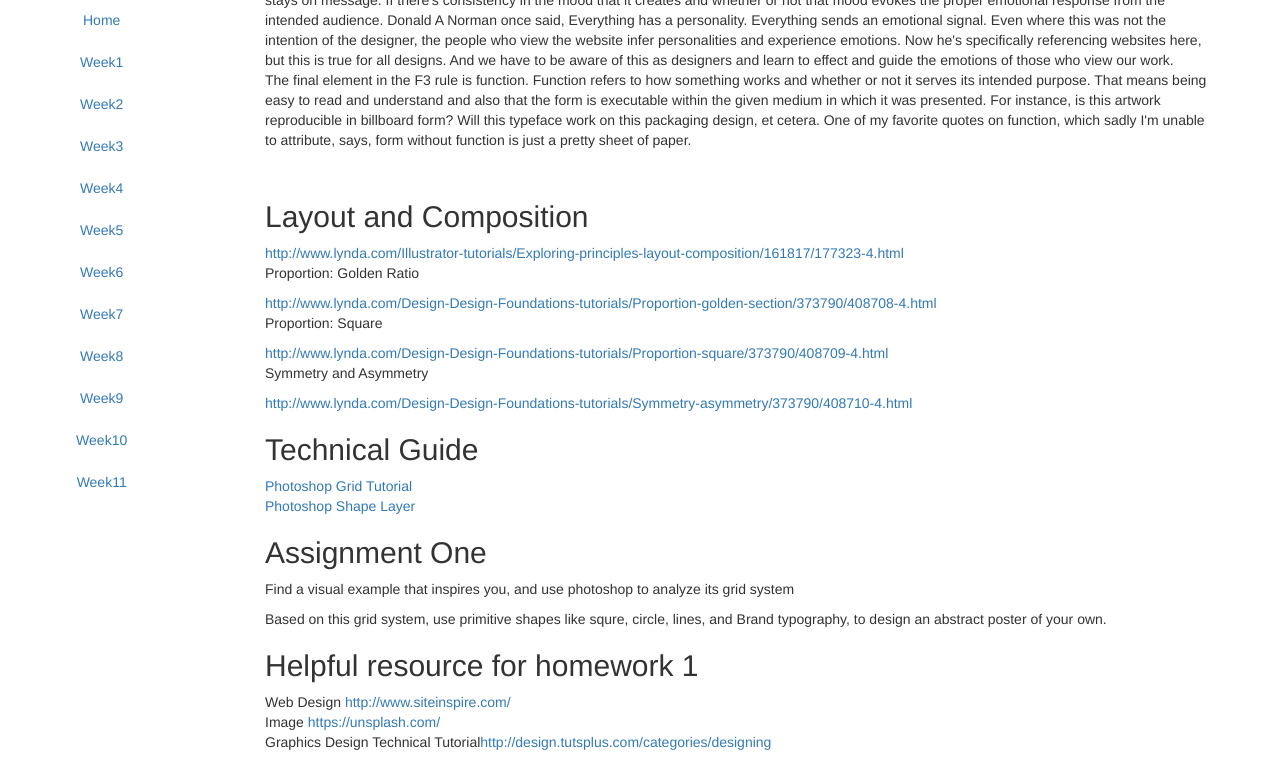
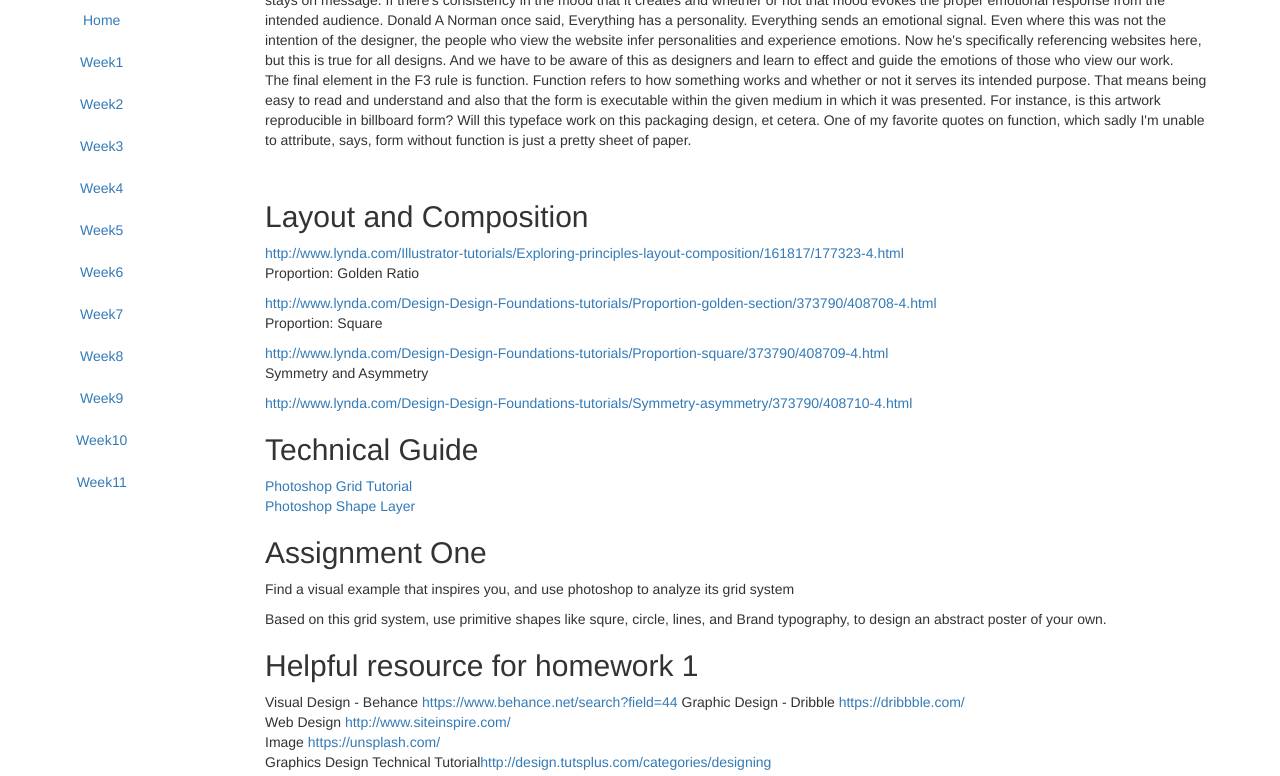
Before and after one commit to zhenzhenqi/MMA100, a Jekyll site: the page built from _posts/2015-03-01-week1.html, in a window 1280 px wide and 900 px high, scrolled down 679 px, cut to the strip 0-776 px from the top of the window. Built offline with Jekyll 4.4.1, drawn with Linux system fonts in a browser that asks for light colours; nearby versions of some CDN libraries.

Commit message:
week1 note

```diff
--- a/_posts/2015-03-01-week1.html
+++ b/_posts/2015-03-01-week1.html
@@ -48,6 +48,8 @@ The final element in the F3 rule is function. Function refers to how something w
 
 
 <h2>Helpful resource for homework 1</h2>
+Visual Design - Behance <a href="https://www.behance.net/search?field=44">https://www.behance.net/search?field=44</a>
+Graphic Design - Dribble <a href="https://dribbble.com/">https://dribbble.com/</a><br>
 Web Design <a href="http://siteinspire.com/">http://www.siteinspire.com/</a><br>
 Image <a href="https://unsplash.com/">https://unsplash.com/</a><br>
 Graphics Design Technical Tutorial<a href="http://design.tutsplus.com/categories/designing">http://design.tutsplus.com/categories/designing</a><br>
```
